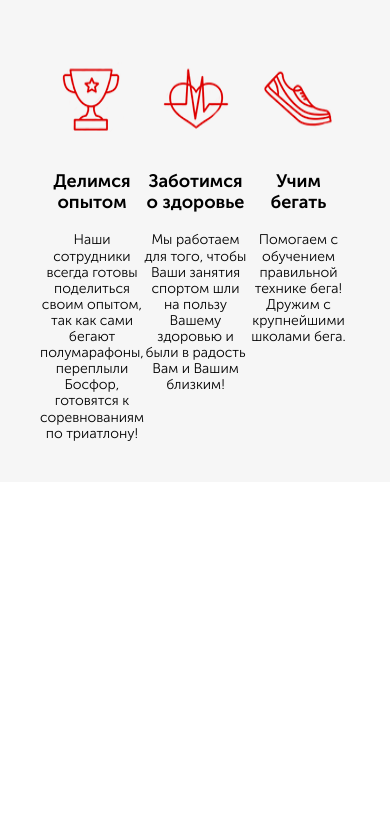
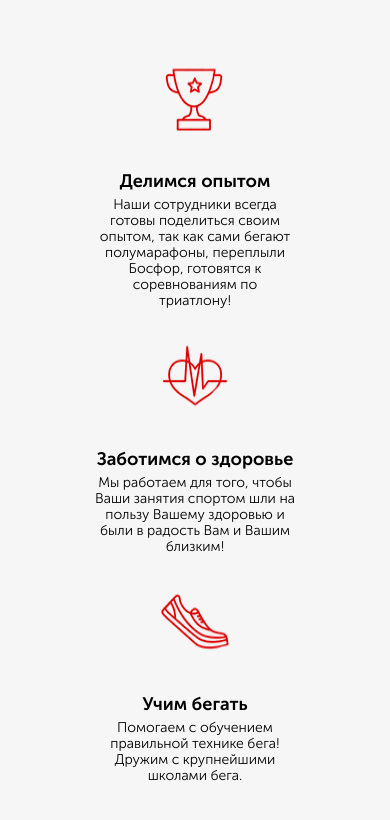
Before and after one commit to mal3v14/Pulse, a website: page src/index.html in a window 390 px wide. Shown: the part 726-1546 px from the top of the page. Before the commit the page ends 1208 px from the top, so only its background shows below. Drawn offline with Linux system fonts and the light colour scheme.

Commit message:
advantages full optimization

```diff
--- a/src/css/modern-normalize.min.css
+++ b/src/css/modern-normalize.min.css
@@ -4,6 +4,7 @@
     box-sizing: border-box;
     margin: 0;
     padding: 0;
+    /* overflow-x: hidden; */
 }
 
 html {
--- a/src/sass/blocks/_advantages.scss
+++ b/src/sass/blocks/_advantages.scss
@@ -22,6 +22,17 @@
         text-align: center;
         justify-content: space-between;
 
+        @media screen and (max-width: 1024px) {
+            column-gap: 20px;
+        }
+
+        @media screen and (max-width: 768px) {
+            flex-direction: column;
+            row-gap: 30px;
+            align-items: center;
+
+        }
+
         img {
             height: 70px;
             width: 70px;
@@ -44,5 +55,12 @@
         text-align: center;
         color: black;
         margin-top: 20px;
+
+
+        @media screen and (max-width: 768px) {
+
+            max-width: 200px;
+            margin-top: 5px;
+        }
     }
 }
```
Also changed, not shown: src/css/style.min.css.
